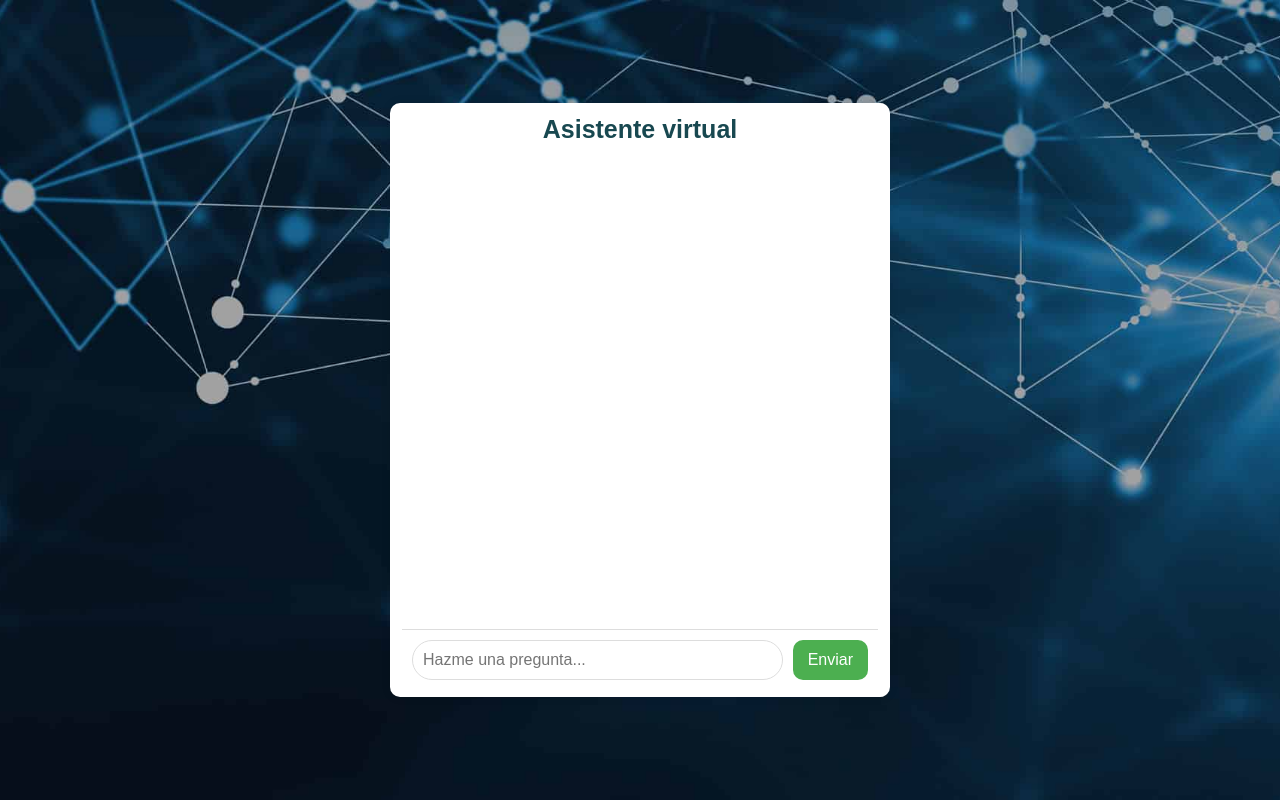
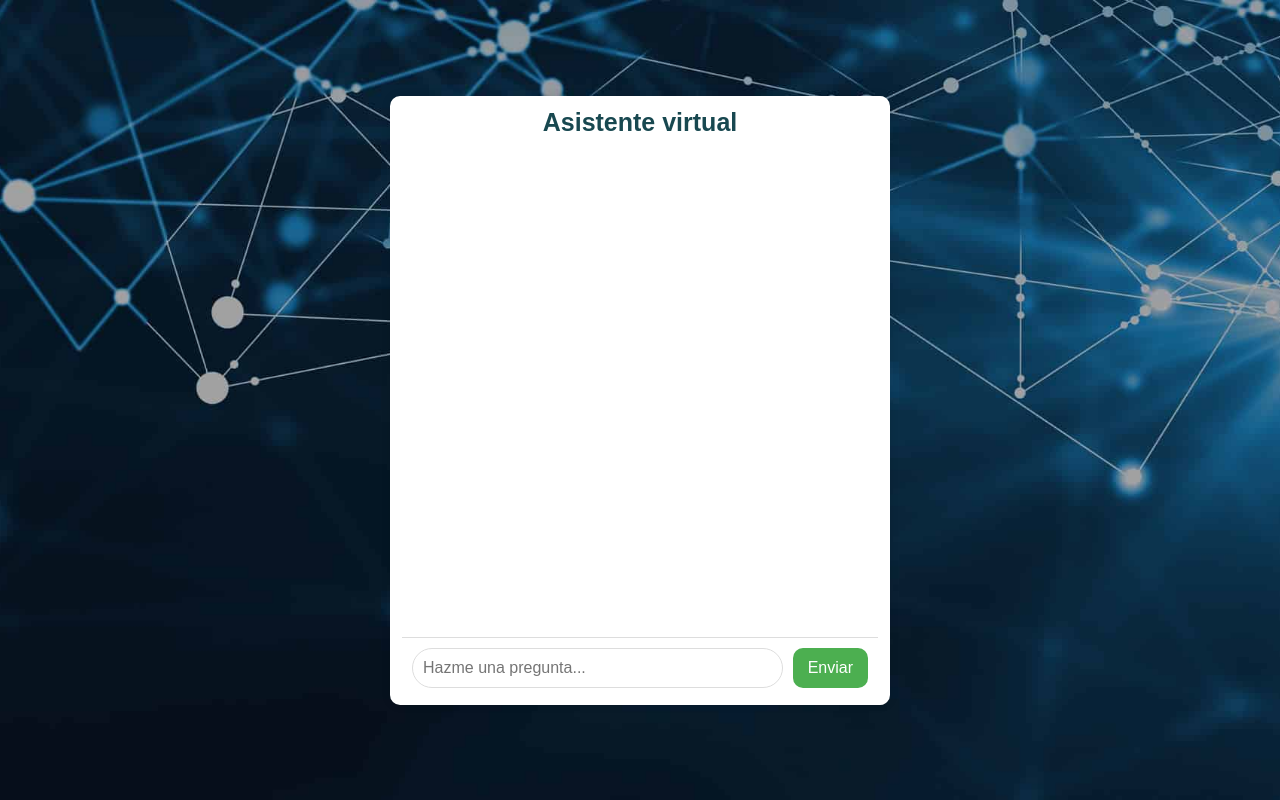
Before and after one commit to HenryElizalde/rep, a plain HTML site: page index.html in a window 1280 px wide. Drawn offline with nearby package versions, Linux system fonts and the light colour scheme.

Commit message:
Update style.css

```diff
--- a/css/style.css
+++ b/css/style.css
@@ -41,7 +41,7 @@
 
 .chat-box {
     padding: 20px;
-    height: 480px;
+    height: 495px;
     overflow-y: auto;
     display: flex;
     flex-direction: column;
```
